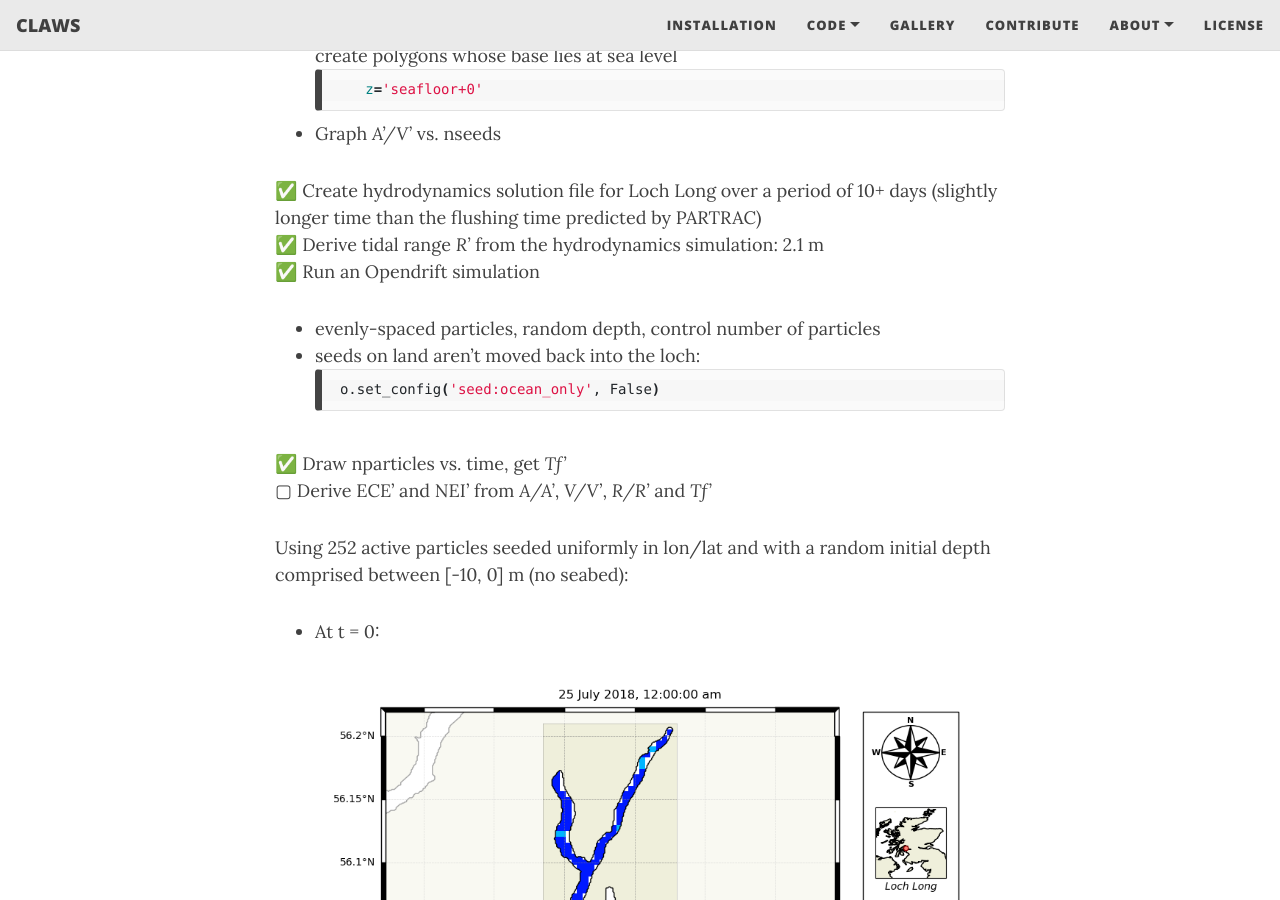
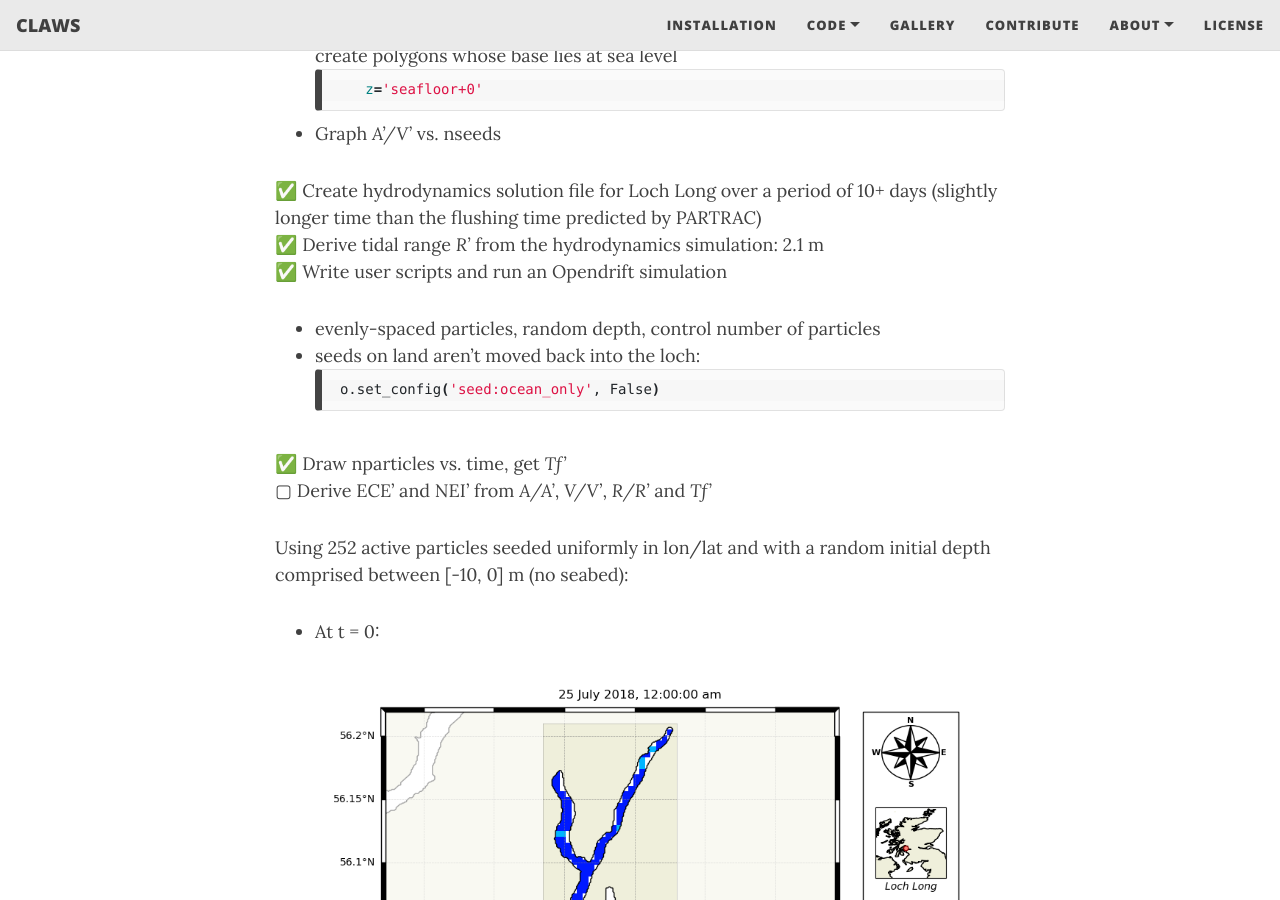
Before and after one commit to claws-scot/claws-scot.github.io, a Jekyll site: the page built from meetings/progress-220621.md, in a window 1280 px wide and 900 px high, scrolled down 1517 px. Built offline with Jekyll 4.4.1, drawn with Linux system fonts in a browser that asks for light colours; nearby versions of some CDN libraries.

Commit message:
Editing web pages

````diff
--- a/meetings/progress-220621.md
+++ b/meetings/progress-220621.md
@@ -50,7 +50,7 @@ Primed quantities are quantities extracted from OpenDrift simulations.</p>
 
 &#9989; Create hydrodynamics solution file for Loch Long over a period of 10+ days (slightly longer time than the flushing time predicted by PARTRAC)
 &#9989; Derive tidal range _R'_ from the hydrodynamics simulation: 2.1 m
-&#9989; Run an Opendrift simulation
+&#9989; Write user scripts and run an Opendrift simulation
  - evenly-spaced particles, random depth, control number of particles
  - seeds on land aren't moved back into the loch:
     ```sh
````
